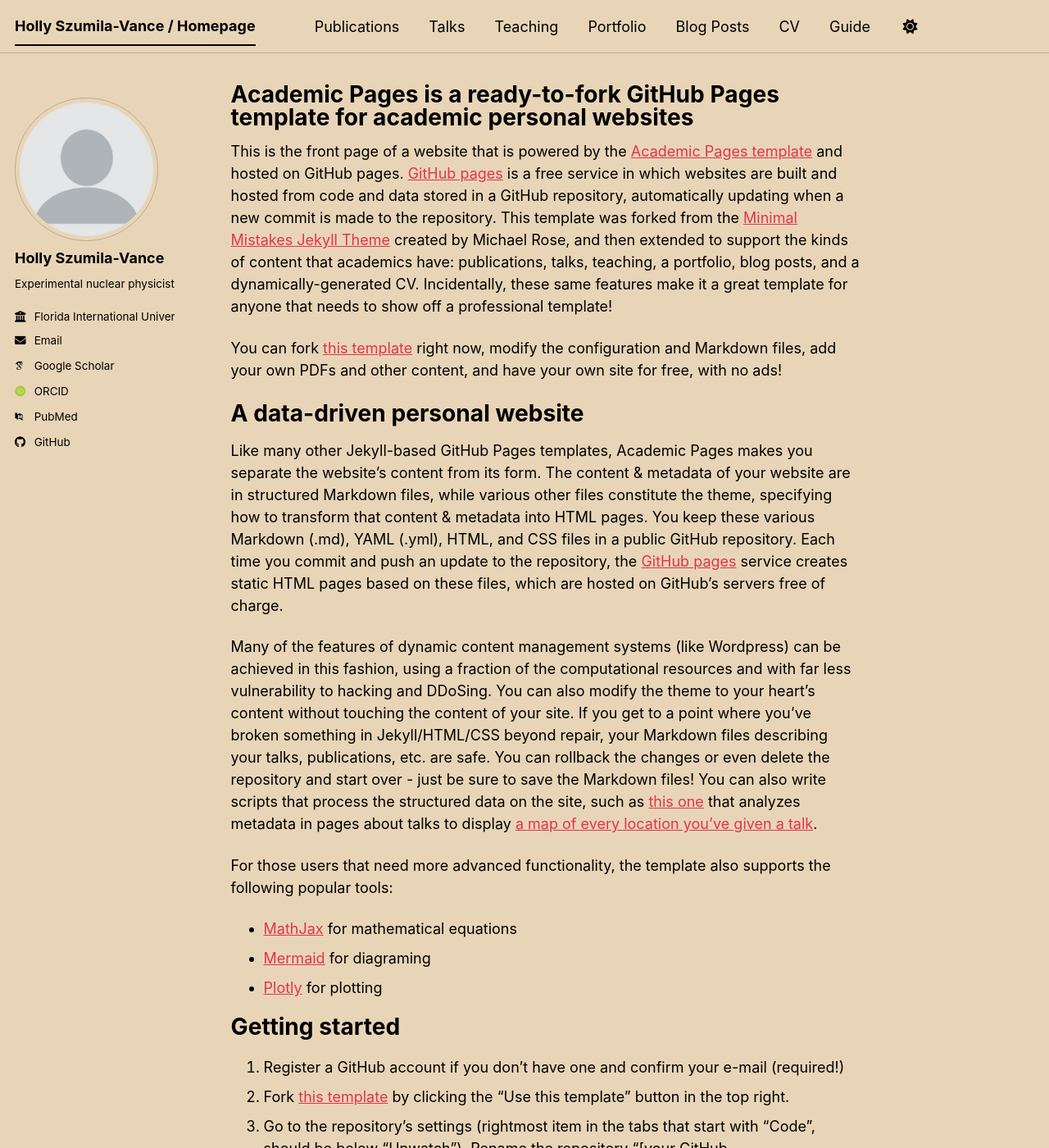
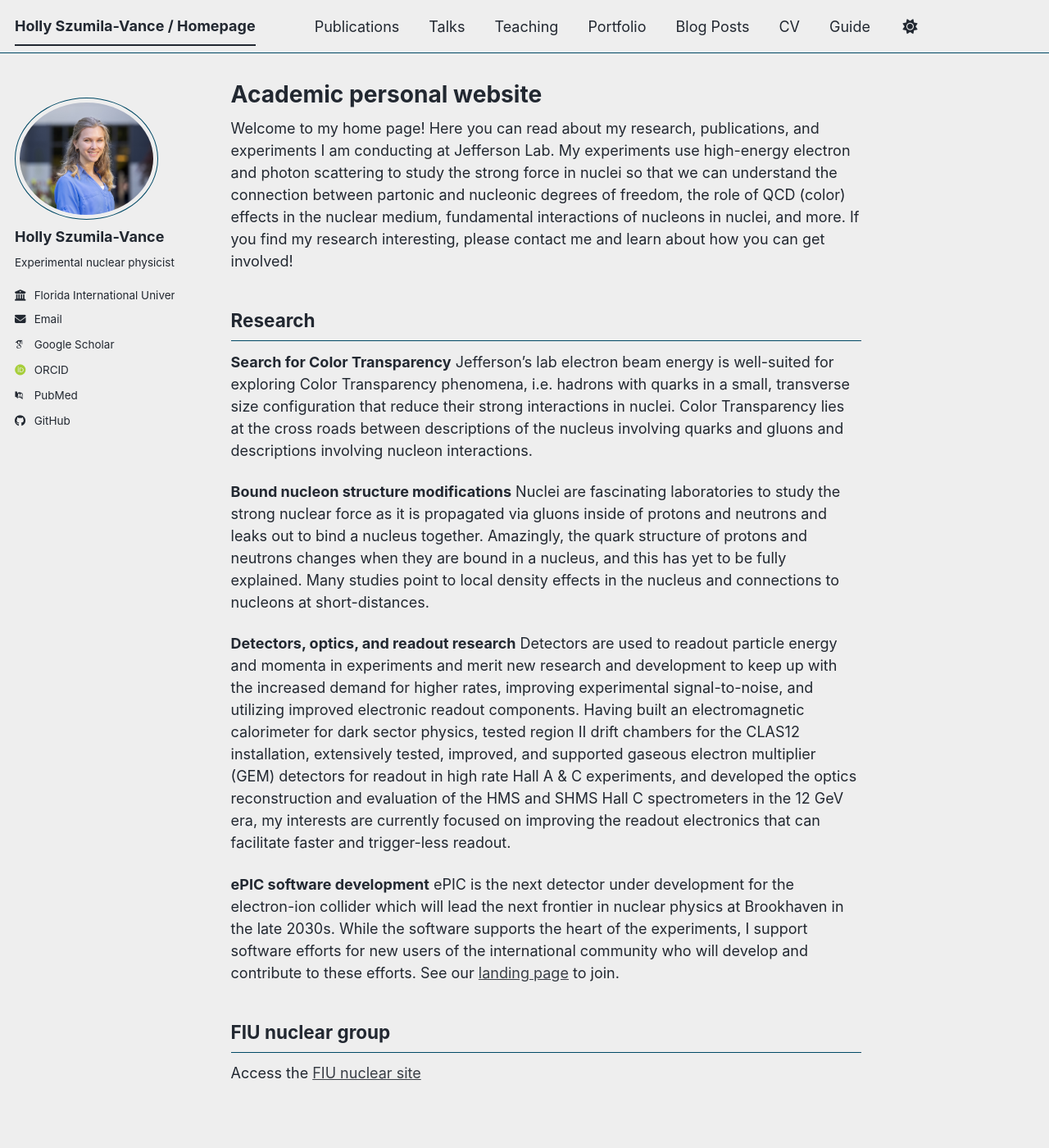
Before and after one commit to hszumila/hszumila.github.io, a Jekyll site: the page built from _pages/about.md, in a window 1280 px wide and 1400 px high. Shown: the whole window at 82% size. Built offline with Jekyll 4.4.1, drawn with Linux system fonts in a browser that asks for light colours; some web fonts are replaced; a script bundle is joined from its source files by our own code; library files that are not in the unit come from our copies; some of the changed text lies outside the part shown.

Commit message:
updated description

```diff
--- a/_config.yml
+++ b/_config.yml
@@ -8,7 +8,7 @@
 
 # Basic Site Settings
 locale                   : "en-US"
-site_theme               : "sunrise" # The available themes options are "default", "air", "sunrise", "mint", "dirt" and "contrast"
+site_theme               : "air" # The available themes options are "default", "air", "sunrise", "mint", "dirt" and "contrast"
 title                    : "Holly Szumila-Vance / Homepage"
 title_separator          : "-"
 name                     : &name "Your Name"
--- a/_pages/about.md
+++ b/_pages/about.md
@@ -1,56 +1,28 @@
 ---
 permalink: /
-title: "Academic Pages is a ready-to-fork GitHub Pages template for academic personal websites"
+title: "Academic personal website"
 author_profile: true
 redirect_from:
   - /about/
   - /about.html
 ---
 
-This is the front page of a website that is powered by the [Academic Pages template](https://github.com/academicpages/academicpages.github.io) and hosted on GitHub pages. [GitHub pages](https://pages.github.com) is a free service in which websites are built and hosted from code and data stored in a GitHub repository, automatically updating when a new commit is made to the repository. This template was forked from the [Minimal Mistakes Jekyll Theme](https://mmistakes.github.io/minimal-mistakes/) created by Michael Rose, and then extended to support the kinds of content that academics have: publications, talks, teaching, a portfolio, blog posts, and a dynamically-generated CV. Incidentally, these same features make it a great template for anyone that needs to show off a professional template!
+Welcome to my home page! Here you can read about my research,  publications, and experiments I am conducting at Jefferson Lab. My experiments use high-energy electron and photon scattering to study the strong force in nuclei so that we can understand the connection between partonic and nucleonic degrees of freedom, the role of QCD (color) effects in the nuclear medium,  fundamental interactions of nucleons in nuclei, and more. If you find my research interesting, please contact me and learn about how you can get involved!
 
- You can fork [this template](https://github.com/academicpages/academicpages.github.io) right now, modify the configuration and Markdown files, add your own PDFs and other content, and have your own site for free, with no ads!
+Research
+------
+**Search for Color Transparency**
+Jefferson's lab electron beam energy is well-suited for exploring Color Transparency phenomena, i.e. hadrons with quarks in a small, transverse size configuration that reduce their strong interactions in nuclei. Color Transparency lies at the cross roads between descriptions of the nucleus involving quarks and gluons and descriptions involving nucleon interactions.
 
-A data-driven personal website
-======
-Like many other Jekyll-based GitHub Pages templates, Academic Pages makes you separate the website's content from its form. The content & metadata of your website are in structured Markdown files, while various other files constitute the theme, specifying how to transform that content & metadata into HTML pages. You keep these various Markdown (.md), YAML (.yml), HTML, and CSS files in a public GitHub repository. Each time you commit and push an update to the repository, the [GitHub pages](https://pages.github.com/) service creates static HTML pages based on these files, which are hosted on GitHub's servers free of charge.
+**Bound nucleon structure modifications**
+Nuclei are fascinating laboratories to study the strong nuclear force as it is propagated via gluons inside of protons and neutrons and leaks out to bind a nucleus together. Amazingly, the quark structure of protons and neutrons changes when they are bound in a nucleus, and this has yet to be fully explained. Many studies point to local density effects in the nucleus and connections to nucleons at short-distances.
 
-Many of the features of dynamic content management systems (like Wordpress) can be achieved in this fashion, using a fraction of the computational resources and with far less vulnerability to hacking and DDoSing. You can also modify the theme to your heart's content without touching the content of your site. If you get to a point where you've broken something in Jekyll/HTML/CSS beyond repair, your Markdown files describing your talks, publications, etc. are safe. You can rollback the changes or even delete the repository and start over - just be sure to save the Markdown files! You can also write scripts that process the structured data on the site, such as [this one](https://github.com/academicpages/academicpages.github.io/blob/master/talkmap.ipynb) that analyzes metadata in pages about talks to display [a map of every location you've given a talk](https://academicpages.github.io/talkmap.html).
+**Detectors, optics, and readout research**
+Detectors are used to readout particle energy and momenta in experiments and merit new research and development to keep up with the increased demand for higher rates, improving experimental signal-to-noise, and utilizing improved electronic readout components. Having built an electromagnetic calorimeter for dark sector physics, tested region II drift chambers for the CLAS12 installation, extensively tested, improved, and supported gaseous electron multiplier (GEM) detectors for readout in high rate Hall A & C experiments, and developed the optics reconstruction and evaluation of the HMS and SHMS Hall C spectrometers in the 12 GeV era, my interests are currently focused on improving the readout electronics that can facilitate faster and trigger-less readout.
 
-For those users that need more advanced functionality, the template also supports the following popular tools:
-- [MathJax](https://www.mathjax.org/) for mathematical equations
-- [Mermaid](https://mermaid.js.org/) for diagraming
-- [Plotly](https://plotly.com/javascript/) for plotting
+**ePIC software development**
+ePIC is the next detector under development for the electron-ion collider which will lead the next frontier in nuclear physics at Brookhaven in the late 2030s. While the software supports the heart of the experiments, I support software efforts for new users of the international community who will develop and contribute to these efforts. See our [landing page](https://eic.github.io/documentation/landingpage.html) to join.
 
-Getting started
-======
-1. Register a GitHub account if you don't have one and confirm your e-mail (required!)
-1. Fork [this template](https://github.com/academicpages/academicpages.github.io) by clicking the "Use this template" button in the top right.
-1. Go to the repository's settings (rightmost item in the tabs that start with "Code", should be below "Unwatch"). Rename the repository "[your GitHub username].github.io", which will also be your website's URL.
-1. Set site-wide configuration and create content & metadata (see below -- also see [this set of diffs](https://archive.is/3TPas) showing what files were changed to set up [an example site](https://getorg-testacct.github.io) for a user with the username "getorg-testacct")
-1. Upload any files (like PDFs, .zip files, etc.) to the files/ directory. They will appear at https://[your GitHub username].github.io/files/example.pdf.
-1. Check status by going to the repository settings, in the "GitHub pages" section
-
-Site-wide configuration
+FIU nuclear group
 ------
-The main configuration file for the site is in the base directory in [_config.yml](https://github.com/academicpages/academicpages.github.io/blob/master/_config.yml), which defines the content in the sidebars and other site-wide features. You will need to replace the default variables with ones about yourself and your site's github repository. The configuration file for the top menu is in [_data/navigation.yml](https://github.com/academicpages/academicpages.github.io/blob/master/_data/navigation.yml). For example, if you don't have a portfolio or blog posts, you can remove those items from that navigation.yml file to remove them from the header.
-
-Create content & metadata
-------
-For site content, there is one Markdown file for each type of content, which are stored in directories like _publications, _talks, _posts, _teaching, or _pages. For example, each talk is a Markdown file in the [_talks directory](https://github.com/academicpages/academicpages.github.io/tree/master/_talks). At the top of each Markdown file is structured data in YAML about the talk, which the theme will parse to do lots of cool stuff. The same structured data about a talk is used to generate the list of talks on the [Talks page](https://academicpages.github.io/talks), each [individual page](https://academicpages.github.io/talks/2012-03-01-talk-1) for specific talks, the talks section for the [CV page](https://academicpages.github.io/cv), and the [map of places you've given a talk](https://academicpages.github.io/talkmap.html) (if you run this [python file](https://github.com/academicpages/academicpages.github.io/blob/master/talkmap.py) or [Jupyter notebook](https://github.com/academicpages/academicpages.github.io/blob/master/talkmap.ipynb), which creates the HTML for the map based on the contents of the _talks directory).
-
-**Markdown generator**
-
-The repository includes [a set of Jupyter notebooks](https://github.com/academicpages/academicpages.github.io/tree/master/markdown_generator
-) that converts a CSV containing structured data about talks or presentations into individual Markdown files that will be properly formatted for the Academic Pages template. The sample CSVs in that directory are the ones I used to create my own personal website at stuartgeiger.com. My usual workflow is that I keep a spreadsheet of my publications and talks, then run the code in these notebooks to generate the Markdown files, then commit and push them to the GitHub repository.
-
-How to edit your site's GitHub repository
-------
-Many people use a git client to create files on their local computer and then push them to GitHub's servers. If you are not familiar with git, you can directly edit these configuration and Markdown files directly in the github.com interface. Navigate to a file (like [this one](https://github.com/academicpages/academicpages.github.io/blob/master/_talks/2012-03-01-talk-1.md) and click the pencil icon in the top right of the content preview (to the right of the "Raw | Blame | History" buttons). You can delete a file by clicking the trashcan icon to the right of the pencil icon. You can also create new files or upload files by navigating to a directory and clicking the "Create new file" or "Upload files" buttons.
-
-Example: editing a Markdown file for a talk
-![Editing a Markdown file for a talk](/images/editing-talk.png)
-
-For more info
-------
-More info about configuring Academic Pages can be found in [the guide](https://academicpages.github.io/markdown/), the [growing wiki](https://github.com/academicpages/academicpages.github.io/wiki), and you can always [ask a question on GitHub](https://github.com/academicpages/academicpages.github.io/discussions). The [guides for the Minimal Mistakes theme](https://mmistakes.github.io/minimal-mistakes/docs/configuration/) (which this theme was forked from) might also be helpful.
+Access the [FIU nuclear site](https://fiu-nuclear-group.github.io/)
```
Also changed, not shown: images/profile.png, 2 other files.
